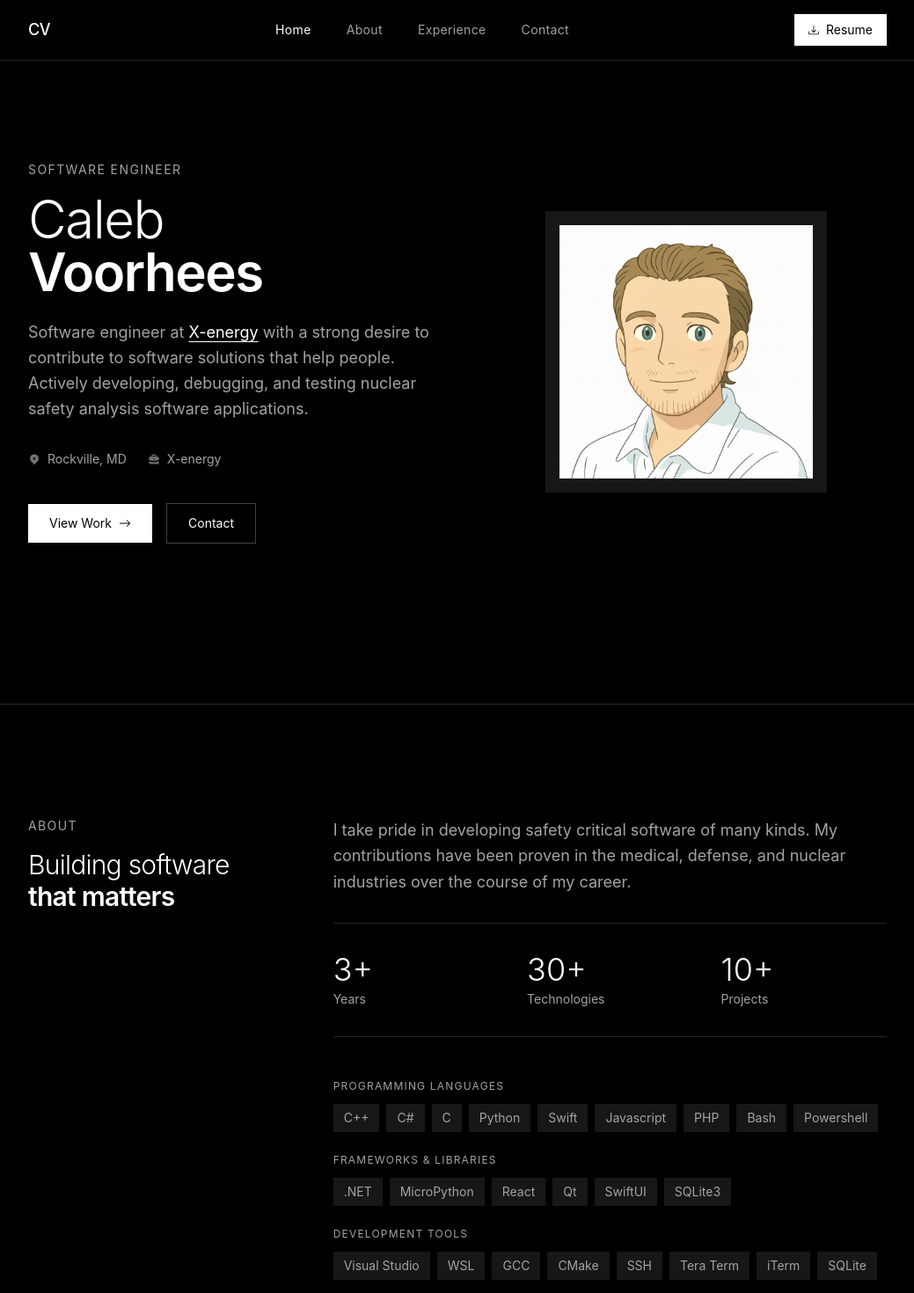
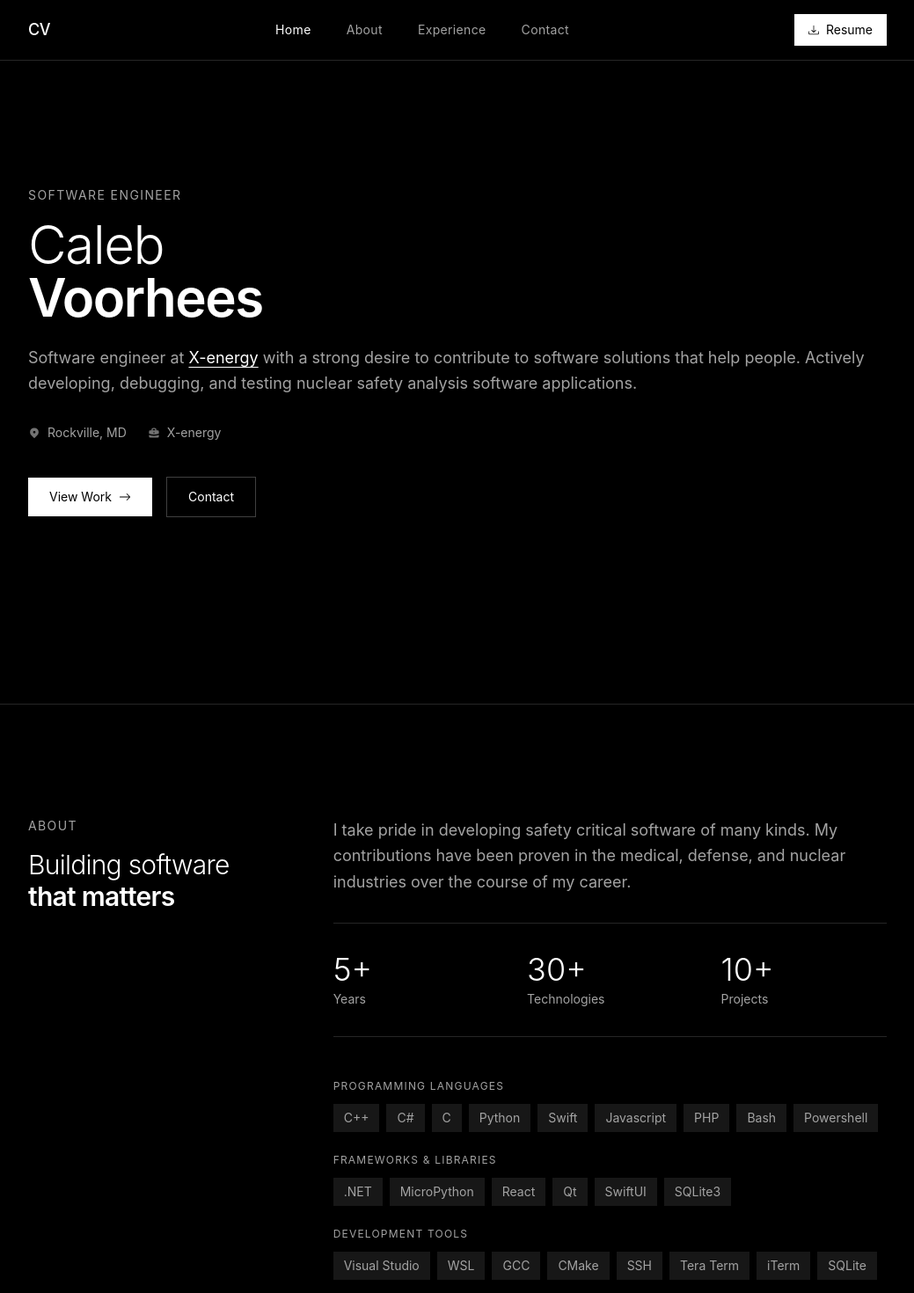
Before and after one commit to cvoorhees15/caleb-dev-portfolio, a Next.js app: page / in a window 1280 px wide. Shown: the top 1470 px of the page at 88% size, without its empty margins (120-1159 px from the left). Built offline with nearby package versions, Linux system fonts and the light colour scheme.

Commit message:
Update resume and other details

```diff
--- a/pages/index.js
+++ b/pages/index.js
@@ -2,8 +2,6 @@ import Head from 'next/head'
 import { BsFillMoonStarsFill, BsDownload, BsArrowRight } from 'react-icons/bs'
 import { AiFillLinkedin, AiFillGithub, AiFillMail } from 'react-icons/ai'
 import { HiLocationMarker, HiBriefcase, HiAcademicCap } from 'react-icons/hi'
-import Image from 'next/image'
-import calebImage from '../public/caleb.png'
 import { useState, useEffect } from "react";
 
 export default function Home() {
@@ -97,7 +95,7 @@ export default function Home() {
         {/* Hero Section */}
         <section id="hero" className="min-h-screen flex items-center justify-center">
           <div className="max-w-5xl mx-auto px-6">
-            <div className="grid md:grid-cols-2 gap-16 items-center">
+            <div className="items-center">
               <div>
                 <p className="text-neutral-400 text-sm tracking-widest uppercase mb-4">
                   Software Engineer
@@ -147,19 +145,6 @@ export default function Home() {
                   </button>
                 </div>
               </div>
-
-              <div className="hidden md:flex justify-center">
-                <div className="relative w-80 h-80">
-                  <div className="absolute inset-0 bg-neutral-100 dark:bg-neutral-900"></div>
-                  <div className="absolute inset-4 bg-neutral-200 dark:bg-neutral-800 overflow-hidden">
-                    <Image
-                      src={calebImage}
-                      alt="Caleb Voorhees"
-                      className="w-full h-full object-cover"
-                    />
-                  </div>
-                </div>
-              </div>
             </div>
           </div>
         </section>
@@ -183,7 +168,7 @@ export default function Home() {
 
                 <div className="grid grid-cols-3 gap-8 py-8 border-y border-neutral-200 dark:border-neutral-800 mb-12">
                   <div>
-                    <div className="text-4xl font-light text-black dark:text-white">3+</div>
+                    <div className="text-4xl font-light text-black dark:text-white">5+</div>
                     <div className="text-sm text-neutral-400 mt-1">Years</div>
                   </div>
                   <div>
@@ -284,12 +269,12 @@ export default function Home() {
                 </div>
               </div>
 
-              {/* Design Services */}
+              {/* SWE Consultant */}
               <div className="group border-t border-neutral-200 dark:border-neutral-800 py-10 hover:bg-white dark:hover:bg-white transition-colors px-6 -mx-6">
                 <div className="flex flex-col md:flex-row md:items-start md:justify-between gap-4">
                   <div className="flex-1">
                     <h3 className="text-xl font-medium text-black dark:text-black mb-2">
-                      Design Services Software Engineer
+                      Software Engineer Consultant
                     </h3>
                     <p className="text-neutral-400 text-sm mb-4">C Speed • Jun 2023 - Mar 2025</p>
                     <p className="text-neutral-500 dark:text-neutral-800 mb-4">
```
Also changed, not shown: 1 other file (tests, documents, lock files or other folders).
